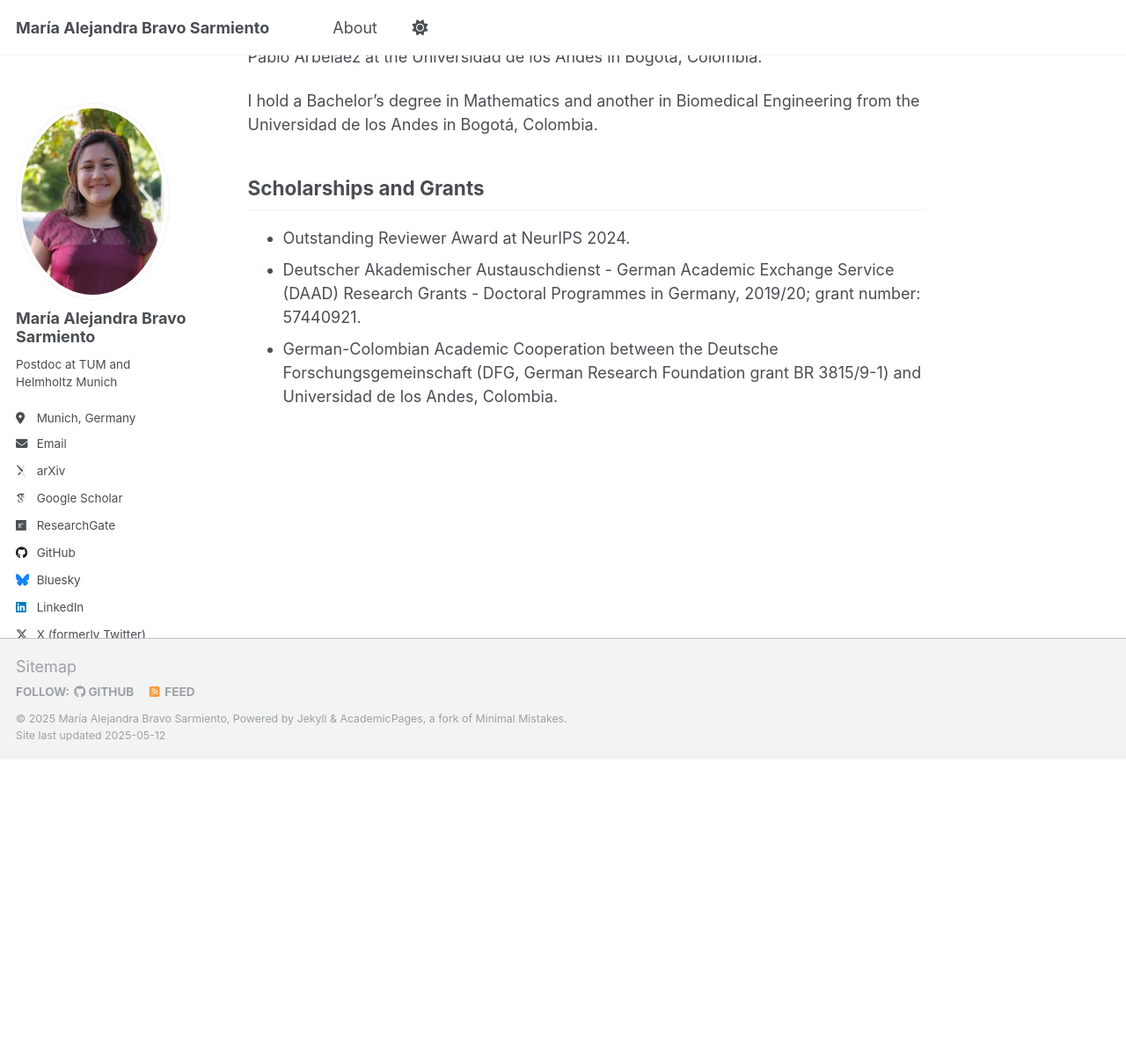
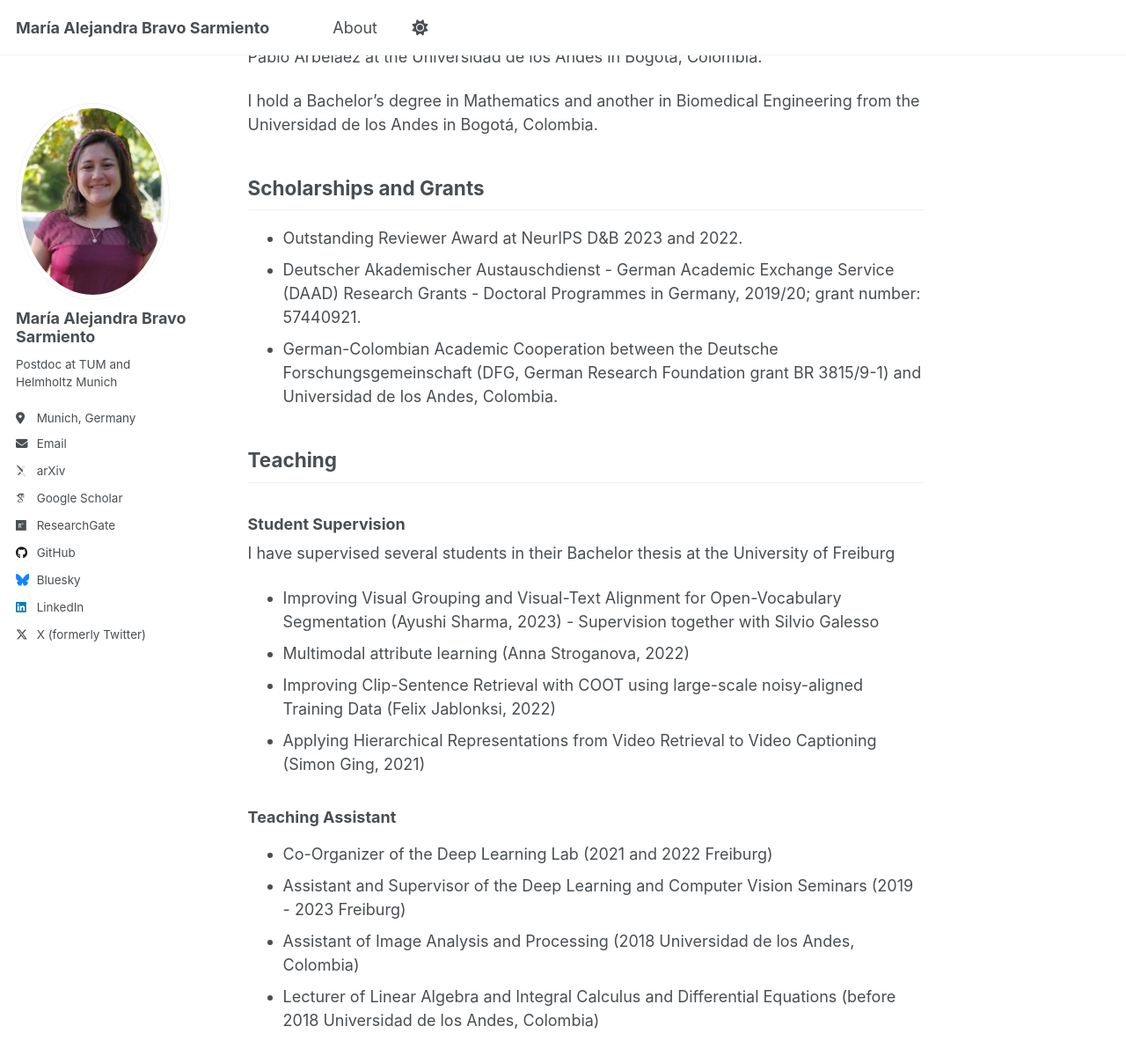
Before and after one commit to mabravo641/mabravo641.github.io, a Jekyll site: the page built from _pages/about.md, in a window 1280 px wide and 1400 px high, scrolled down 2317 px. Shown: the top 1208 px of the window at 88% size. Built offline with Jekyll 4.4.1, drawn with Linux system fonts in a browser that asks for light colours; some web fonts are replaced; before the commit the page ends 3180 px from its top, so only the background shows below that; some of the changed text lies outside the part shown.

Commit message:
more teaching

```diff
--- a/_pages/about.md
+++ b/_pages/about.md
@@ -12,7 +12,6 @@ I am also a PhD cadidate in the [Computer Vision group](https://lmb.informatik.u
 
 
 ## Research interests
-======
 My research focuses on advancing vision-language models for open-vocabulary recognition and generative evaluation. I am particularly interested in the intersection of computer vision and natural language processing, with a focus on developing models that can understand and generate visual content in a more human-like manner.
 
   - Vision-Language Understanding: Integration of visual and linguistic information for multimodal reasoning.
@@ -59,6 +58,22 @@ I hold a Bachelor's degree in Mathematics and another in Biomedical Engineering
 
 ## Scholarships and Grants
 
-- Outstanding Reviewer Award at NeurIPS 2024.
+- Outstanding Reviewer Award at NeurIPS D&B 2023 and 2022.
 - Deutscher Akademischer Austauschdienst - German Academic Exchange Service (DAAD) Research Grants - Doctoral Programmes in Germany, 2019/20; grant number: 57440921.
 - German-Colombian Academic Cooperation between the Deutsche Forschungsgemeinschaft (DFG, German Research Foundation grant BR 3815/9-1) and Universidad de los Andes, Colombia.
+
+## Teaching
+
+### Student Supervision
+I have supervised several students in their Bachelor thesis at the University of Freiburg
+
+- Improving Visual Grouping and Visual-Text Alignment for Open-Vocabulary Segmentation (Ayushi Sharma, 2023) - Supervision together with Silvio Galesso
+- Multimodal attribute learning (Anna Stroganova, 2022)
+- Improving Clip-Sentence Retrieval with COOT using large-scale noisy-aligned Training Data (Felix Jablonksi, 2022)
+- Applying Hierarchical Representations from Video Retrieval to Video Captioning (Simon Ging, 2021)
+
+### Teaching Assistant
+- Co-Organizer of the Deep Learning Lab (2021 and 2022 Freiburg)
+- Assistant and Supervisor of the Deep Learning and Computer Vision Seminars (2019 - 2023 Freiburg)
+- Assistant of Image Analysis and Processing (2018 Universidad de los Andes, Colombia)
+- Lecturer of Linear Algebra and Integral Calculus and Differential Equations (before 2018 Universidad de los Andes, Colombia)
```
Also changed, not shown: other parts of _pages/about.md (+2 -2 lines).
